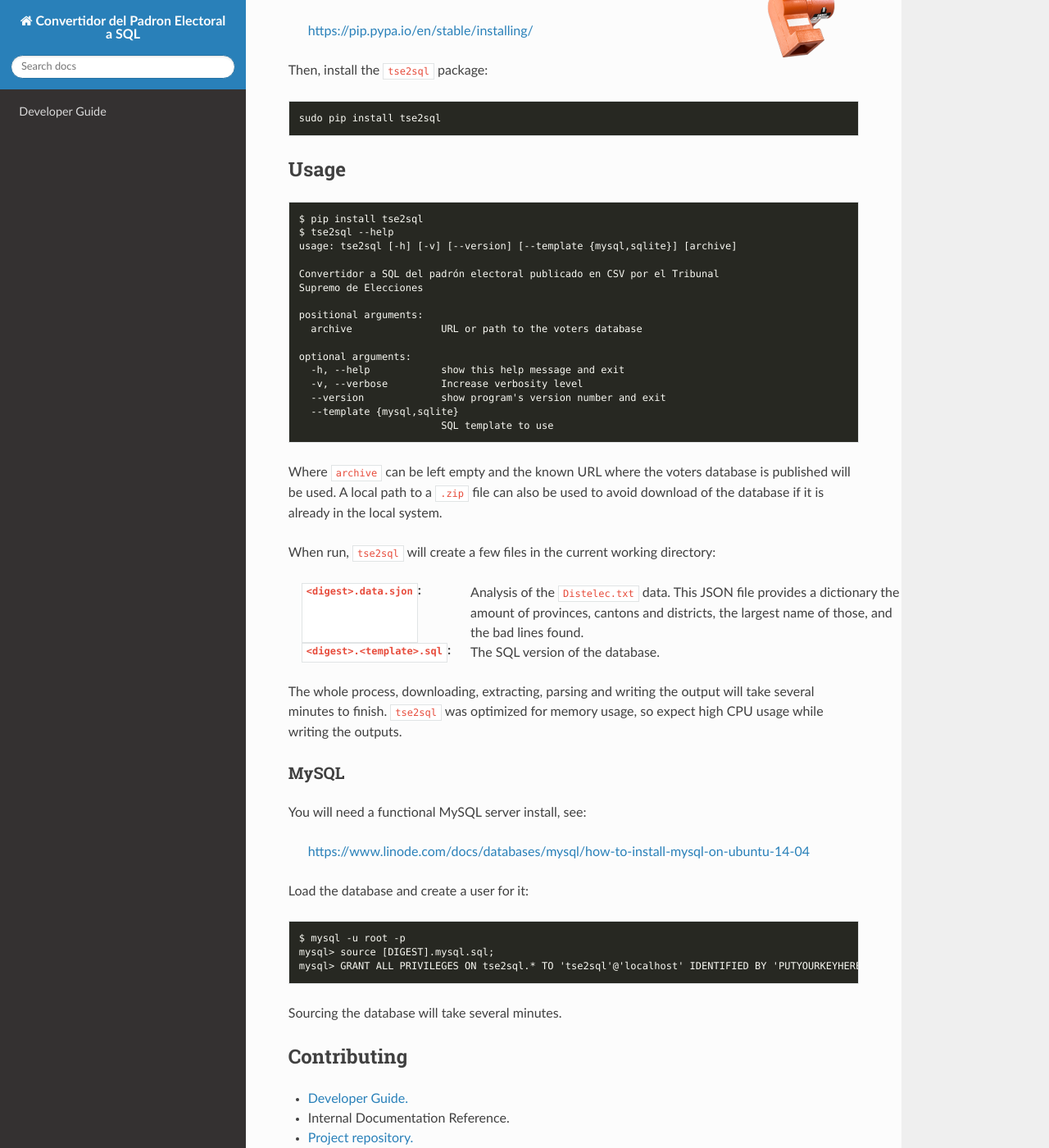
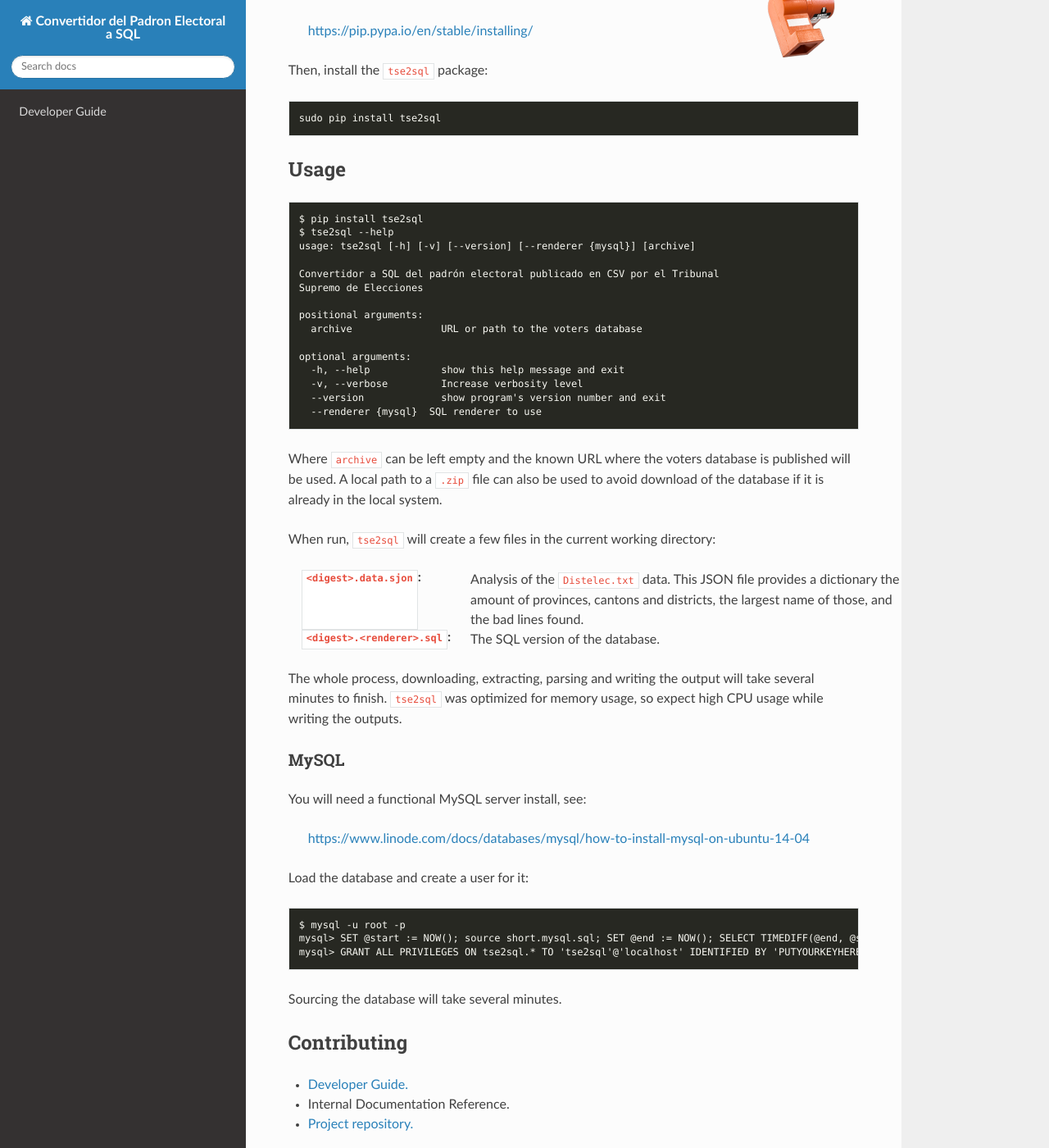
Before and after one commit to carlos-jenkins/tse2sql, a Sphinx documentation site: the page built from doc/index.rst, in a window 1280 px wide and 1400 px high, scrolled down 311 px. Shown: the whole window at 82% size. Built offline with Sphinx 7.4.7 and the Read the Docs theme 2.0.0, drawn with Linux system fonts in a browser that asks for light colours; pages that are not in the unit, such as notebooks, are missing from menus; the version number could not be read and is left out.

Commit message:
fix: dev: Fixed bad documentation and added SQL commands to measure the time taking by the loading of the database in MySQL.

```diff
--- a/doc/index.rst
+++ b/doc/index.rst
@@ -37,7 +37,7 @@
 
     $ pip install tse2sql
     $ tse2sql --help
-    usage: tse2sql [-h] [-v] [--version] [--template {mysql,sqlite}] [archive]
+    usage: tse2sql [-h] [-v] [--version] [--renderer {mysql}] [archive]
 
     Convertidor a SQL del padrón electoral publicado en CSV por el Tribunal
     Supremo de Elecciones
@@ -49,8 +49,7 @@
       -h, --help            show this help message and exit
       -v, --verbose         Increase verbosity level
       --version             show program's version number and exit
-      --template {mysql,sqlite}
-                            SQL template to use
+      --renderer {mysql}  SQL renderer to use
 
 
 Where ``archive`` can be left empty and the known URL where the voters database
@@ -62,7 +61,7 @@
 :``<digest>.data.sjon``: Analysis of the ``Distelec.txt`` data. This JSON file
  provides a dictionary the amount of provinces, cantons and districts,
  the largest name of those, and the bad lines found.
-:``<digest>.<template>.sql``: The SQL version of the database.
+:``<digest>.<renderer>.sql``: The SQL version of the database.
 
 The whole process, downloading, extracting, parsing and writing the output
 will take several minutes to finish. ``tse2sql`` was optimized for memory
@@ -81,7 +80,7 @@
 ::
 
     $ mysql -u root -p
-    mysql> source [DIGEST].mysql.sql;
+    mysql> SET @start := NOW(); source short.mysql.sql; SET @end := NOW(); SELECT TIMEDIFF(@end, @start);
     mysql> GRANT ALL PRIVILEGES ON tse2sql.* TO 'tse2sql'@'localhost' IDENTIFIED BY 'PUTYOURKEYHERE';
 
 Sourcing the database will take several minutes.
```
